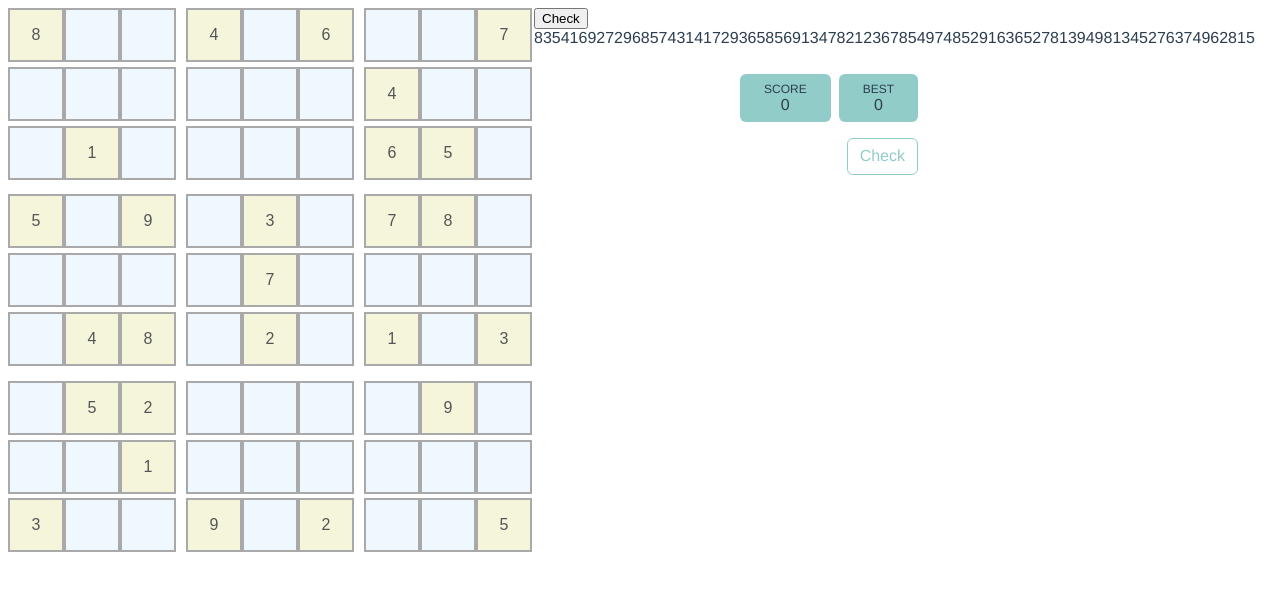
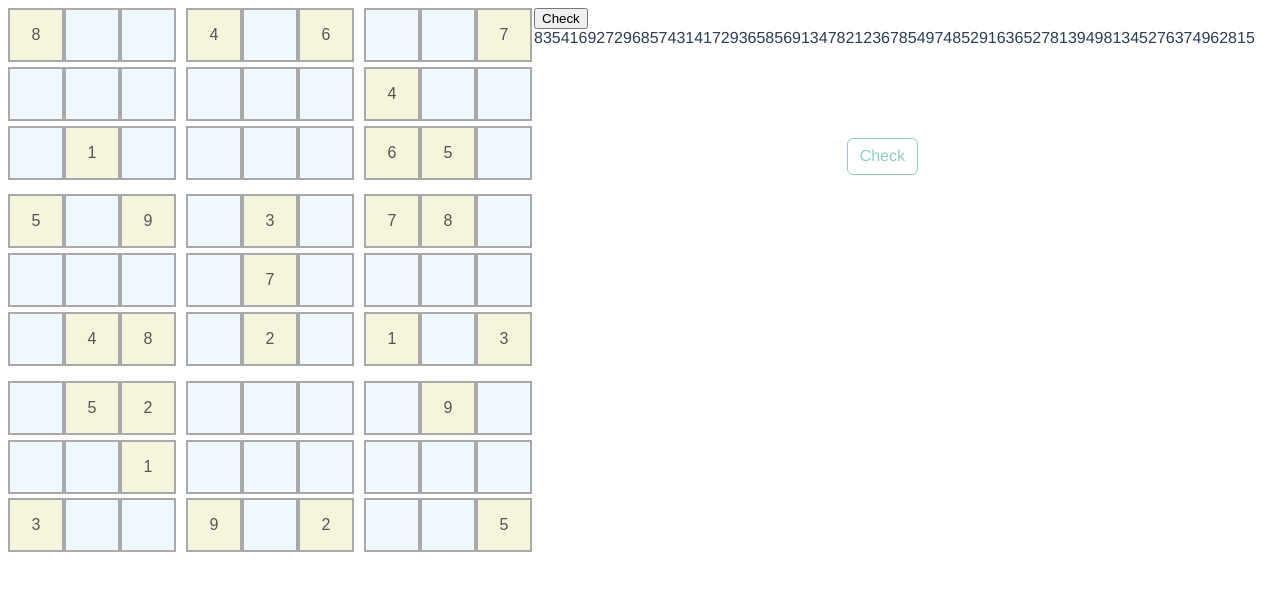
Before and after one commit to anpe9592/Sudoku-vue, a Vue app: page / in a window 1280 px wide. Shown: the top 590 px of the page. Built offline with nearby package versions, Linux system fonts and the light colour scheme.

Commit message:
removed score

```diff
--- a/src/components/gameMenu.vue
+++ b/src/components/gameMenu.vue
@@ -1,20 +1,5 @@
 <template>
   <div class="gameMenu">
-    <div class="row">
-      <div class="scores space-right">
-        <div class="score">
-          <div class="score-title">SCORE</div>
-          <div class="score-value">{{ animatedScore }}</div>
-          <transition-group name="points" tag="div" class="points">
-            <div v-for="(pointIncrease, index) in pointsIncrease" :key="index+0">+ {{ pointIncrease }}</div>
-          </transition-group>
-        </div>
-        <div class="score">
-          <div class="score-title">BEST</div>
-          <div class="score-value">{{ animatedBest }}</div>
-        </div>
-      </div>
-    </div>
     <a class="button space-right" @click="newGame()">Check</a>
     <transition name="fade">
       <div v-if="gameOver" class="modal">
```
